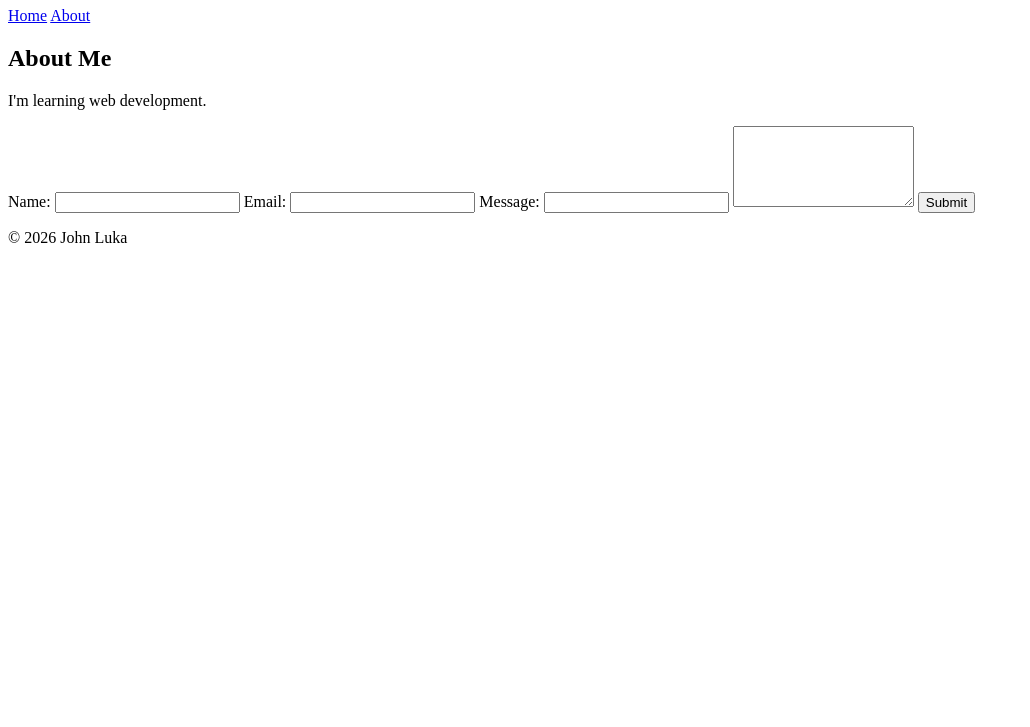
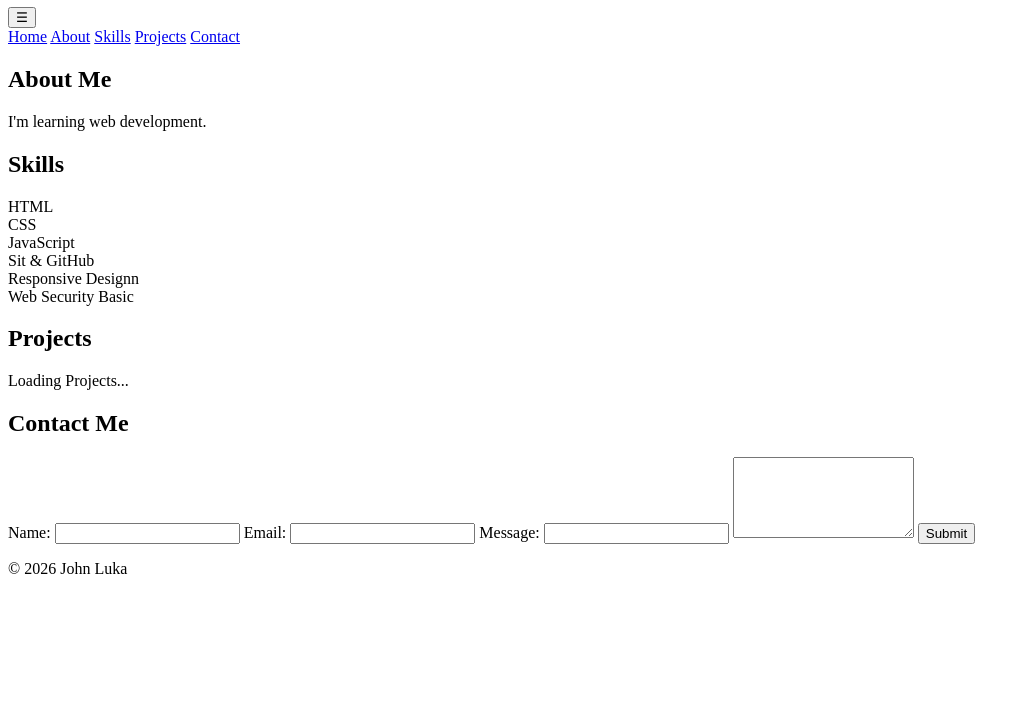
Before and after one commit to lukajohn70/my-profile-site, a plain HTML site: page index.html in a window 1280 px wide. Shown: the part 73-800 px from the top of the page, without its empty margins (0-1030 px from the left). Drawn offline with Linux system fonts and the light colour scheme.

Commit message:
Add skills, projects and coontact sections to HTML structure

```diff
--- a/index.html
+++ b/index.html
@@ -7,10 +7,14 @@
     </head>
     <body>
         <header>
-            <h1>My Site</h1>
+            <h1>John Luka</h1>
+            <button id="navToggle" aria-label="Toggle navigation">☰</button>
             <nav>
-                <a href="home">Home</a>
-                <a href="about">About</a>
+                <a href="#home">Home</a>
+                <a href="#about">About</a>
+                <a href="#skills">Skills</a>
+                <a href="#projects">Projects</a>
+                <a href="#contact">Contact</a>
             </nav>
         </header>
         <main>
@@ -18,8 +22,24 @@
                 <h2>About Me</h2>
                 <p>I'm learning web development.</p>
             </section>
-        </main>
-        <form>
+            <section id="skill">
+                <h2>Skills</h2>
+                <div class="skill-card">HTML</div>
+                <div class="skill-card">CSS</div>
+                <div class="skill-card">JavaScript</div>
+                <div class="skill-card">Sit &amp; GitHub</div>
+                <div class="skill-card">Responsive Designn</div>
+                <div class="skill-card">Web Security Basic</div>
+            </section>
+            <section id="projects">
+                <h2>Projects</h2>
+                <div id="projectsContainer" class="project-grid">
+                    <p>Loading Projects...</p>
+                </div>
+            </section>
+            <section id="contact">
+                <h2>Contact Me</h2>
+                <form id="contactForm">
                     <label for="name">Name:</label>
                     <input type="text" id="name" name="name" required>
                     <label for="email">Email:</label>
@@ -29,8 +49,11 @@
                     <textarea id="message" name="message" rows="5" required></textarea>
                     <button type="submit">Submit</button>
                 </form>
+            </section>
+        </main>
+
         <footer>
-            <p>&copy; 2026 John Luka</p>
+            <p>&copy; <span id="year">2026</span> John Luka</p>
         </footer>
     </body>
 </html>
```
Also changed, not shown: tags.html (added, +35 -0 lines). Lines whose indentation alone changed are shown as unchanged.
